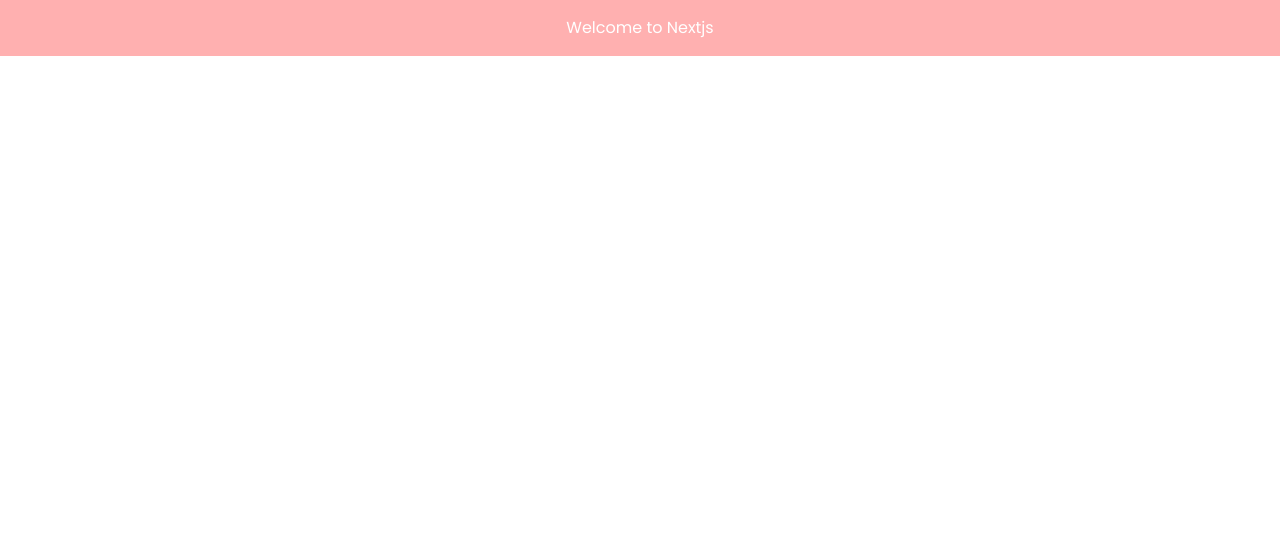
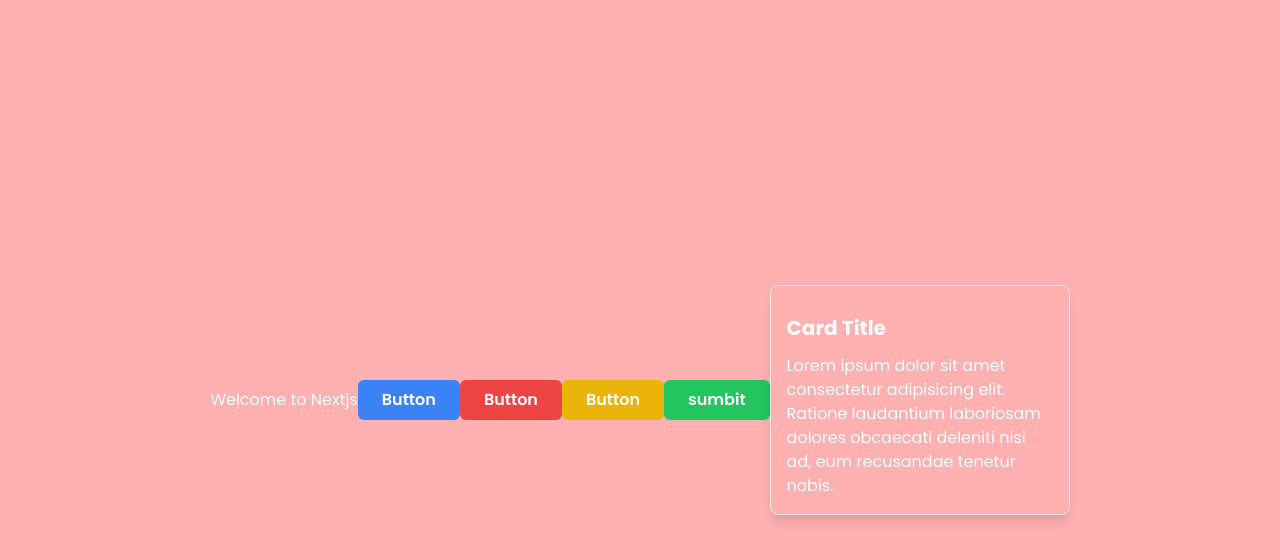
Before and after one commit to Fatmarahma/belajar_nextjs, a Next.js app: page / in a window 1280 px wide. Shown: the top 560 px of the page. Built offline with nearby package versions, Linux system fonts and the light colour scheme.

Commit message:
component dan props

```diff
--- /dev/null
+++ b/src/components/ButtonWithProps/index.js
@@ -0,0 +1,13 @@
+import React from "react";
+
+/** props (singkatan dari "properties")
+ * props : cara untuk mengirim data dari satu komponen ke komponen lainnya.
+ * props adalah  object yang diteruskan sebagai argumnen/parameter dan digunakan
+ * untuk mengkustomisasi style komponen,mengirim data dari API dan sebagainya
+ */
+
+const ButtonWithProps = ({ buttonClassname = "bg-blue-500",textButton = "Button" }) => {
+  return <button className={`h-10 px-6 font-semibold rounded-md ${buttonClassname}`}>{textButton}</button>;
+};
+
+export default ButtonWithProps;
--- /dev/null
+++ b/src/components/Buttons/index.js
@@ -0,0 +1,9 @@
+import React from 'react'
+
+const Button = () => {
+  return (
+    <button className="h-10 px-6 font-semibold rounded-md bg-blue-500 hover:bg-blue-700 text-white">Button</button>
+  );
+};
+
+export default Button
--- /dev/null
+++ b/src/components/CardWithChildren/index.js
@@ -0,0 +1,11 @@
+import React from "react";
+
+const Card = ({ children, cardClassname }) => {
+  return (
+    <>
+      <div className={`border rounded-lg shadow-lg w-[300px] ${cardClassname}`}>{children}</div>
+    </>
+  );
+};
+
+export default Card;
--- a/src/pages/index.js
+++ b/src/pages/index.js
@@ -1,10 +1,24 @@
+import Button from "@/components/Buttons";
+import ButtonWithProps from "@/components/ButtonWithProps";
+import Card from "@/components/CardWithChildren";
+
 /** file index.js  ini dibuat secara otomatis di folder src/pages.
  * file ini akan menjadi halaman utama di aplikasi next.js
  */
 export default function Home() {
   return (
-    <div className="bg-warnaGue p-4 font-poppins flex justify-center items-center text-primary">
+    <div className="bg-warnaGue p-4 font-poppins flex justify-center items-center text-primary min-h-screen">
       <h1>Welcome to Nextjs</h1>
+      <Button />
+      <ButtonWithProps buttonClassname={"bg-red-500 text-white"}/>
+      <ButtonWithProps buttonClassname={"bg-yellow-500 text-white"}/>
+      <ButtonWithProps buttonClassname={"bg-green-500 text-white"}textButton="sumbit"/>
+      <Card cardClassname={"p-4"}>
+        <h2 className="text-xl font-bold my-3">Card Title</h2>
+        <p>Lorem ipsum dolor sit amet consectetur adipisicing elit.
+           Ratione laudantium laboriosam dolores obcaecati deleniti nisi ad,
+           eum recusandae tenetur nobis.</p>
+      </Card>
     </div>
   );
 }
```
